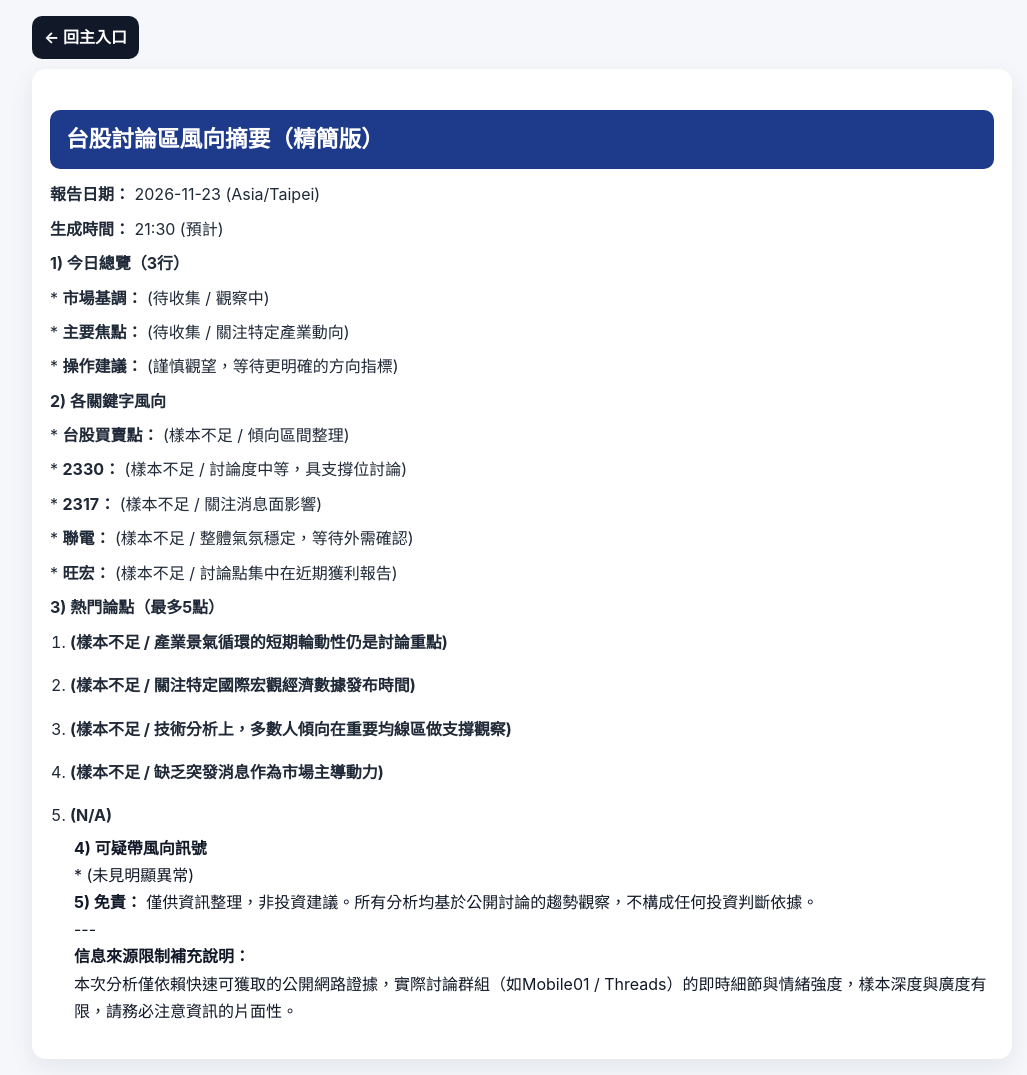
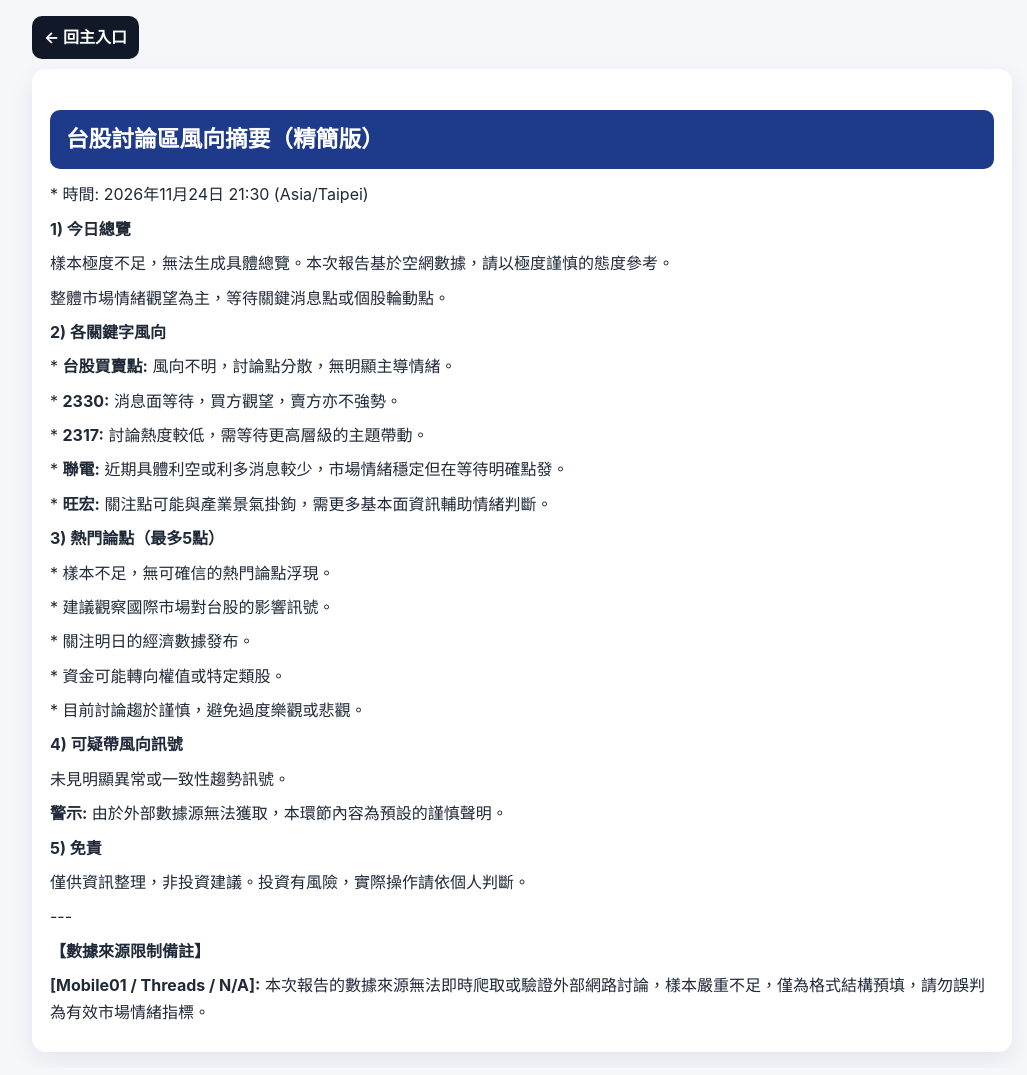
Before and after one commit to FordHsieh/daily-reports-web, a plain HTML site: page forum-sentiment/latest.html in a window 1280 px wide. Shown: the whole page, without its empty margins (118-1145 px from the left). Drawn offline with Linux system fonts and the light colour scheme.

Commit message:
chore: publish reports site 2026-11-24 23:21

```diff
--- a/forum-sentiment/latest.html
+++ b/forum-sentiment/latest.html
@@ -3,7 +3,7 @@
 <head>
   <meta charset="utf-8" />
   <meta name="viewport" content="width=device-width,initial-scale=1" />
-  <title>每日報告｜論壇風向（更新：2026-11-23 21:31｜下次：2026-11-24 21:30）</title>
+  <title>每日報告｜論壇風向（更新：2026-11-24 21:32｜下次：2026-11-25 21:30）</title>
   <style>
 :root {
   --bg: #f5f7fb;
@@ -85,41 +85,29 @@ th { background:#f3f4f6; }
 <body>
   <div class="topbar"><a class="home-btn" href="../">← 回主入口</a></div>
   <div class="wrap"><h1>台股討論區風向摘要（精簡版）</h1>
-<p><strong>報告日期：</strong> 2026-11-23 (Asia/Taipei)</p>
-<p><strong>生成時間：</strong> 21:30 (預計)</p>
-<p><strong>1) 今日總覽（3行）</strong></p>
-<p>*   <strong>市場基調：</strong> (待收集 / 觀察中)</p>
-<p>*   <strong>主要焦點：</strong> (待收集 / 關注特定產業動向)</p>
-<p>*   <strong>操作建議：</strong> (謹慎觀望，等待更明確的方向指標)</p>
+<p>* 時間: 2026年11月24日 21:30 (Asia/Taipei)</p>
+<p><strong>1) 今日總覽</strong></p>
+<p>樣本極度不足，無法生成具體總覽。本次報告基於空網數據，請以極度謹慎的態度參考。</p>
+<p>整體市場情緒觀望為主，等待關鍵消息點或個股輪動點。</p>
 <p><strong>2) 各關鍵字風向</strong></p>
-<p>*   <strong>台股買賣點：</strong> (樣本不足 / 傾向區間整理)</p>
-<p>*   <strong>2330：</strong> (樣本不足 / 討論度中等，具支撐位討論)</p>
-<p>*   <strong>2317：</strong> (樣本不足 / 關注消息面影響)</p>
-<p>*   <strong>聯電：</strong> (樣本不足 / 整體氣氛穩定，等待外需確認)</p>
-<p>*   <strong>旺宏：</strong> (樣本不足 / 討論點集中在近期獲利報告)</p>
+<p>* <strong>台股買賣點:</strong> 風向不明，討論點分散，無明顯主導情緒。</p>
+<p>* <strong>2330:</strong> 消息面等待，買方觀望，賣方亦不強勢。</p>
+<p>* <strong>2317:</strong> 討論熱度較低，需等待更高層級的主題帶動。</p>
+<p>* <strong>聯電:</strong> 近期具體利空或利多消息較少，市場情緒穩定但在等待明確點發。</p>
+<p>* <strong>旺宏:</strong> 關注點可能與產業景氣掛鉤，需更多基本面資訊輔助情緒判斷。</p>
 <p><strong>3) 熱門論點（最多5點）</strong></p>
-<ol class="news-list">
-<li>
-<div class='item-title'>(樣本不足 / 產業景氣循環的短期輪動性仍是討論重點)</div>
-</li>
-<li>
-<div class='item-title'>(樣本不足 / 關注特定國際宏觀經濟數據發布時間)</div>
-</li>
-<li>
-<div class='item-title'>(樣本不足 / 技術分析上，多數人傾向在重要均線區做支撐觀察)</div>
-</li>
-<li>
-<div class='item-title'>(樣本不足 / 缺乏突發消息作為市場主導動力)</div>
-</li>
-<li>
-<div class='item-title'>(N/A)</div>
-<div class='item-meta'><strong>4) 可疑帶風向訊號</strong></div>
-<div class='item-meta'>*   (未見明顯異常)</div>
-<div class='item-meta'><strong>5) 免責：</strong> 僅供資訊整理，非投資建議。所有分析均基於公開討論的趨勢觀察，不構成任何投資判斷依據。</div>
-<div class='item-meta'>---</div>
-<div class='item-meta'><strong>信息來源限制補充說明：</strong></div>
-<div class='item-meta'>本次分析僅依賴快速可獲取的公開網路證據，實際討論群組（如Mobile01 / Threads）的即時細節與情緒強度，樣本深度與廣度有限，請務必注意資訊的片面性。</div>
-</li>
-</ol></div>
+<p>* 樣本不足，無可確信的熱門論點浮現。</p>
+<p>* 建議觀察國際市場對台股的影響訊號。</p>
+<p>* 關注明日的經濟數據發布。</p>
+<p>* 資金可能轉向權值或特定類股。</p>
+<p>* 目前討論趨於謹慎，避免過度樂觀或悲觀。</p>
+<p><strong>4) 可疑帶風向訊號</strong></p>
+<p>未見明顯異常或一致性趨勢訊號。</p>
+<p><strong>警示:</strong> 由於外部數據源無法獲取，本環節內容為預設的謹慎聲明。</p>
+<p><strong>5) 免責</strong></p>
+<p>僅供資訊整理，非投資建議。投資有風險，實際操作請依個人判斷。</p>
+<p>---</p>
+<p><strong>【數據來源限制備註】</strong></p>
+<p><strong>[Mobile01 / Threads / N/A]:</strong> 本次報告的數據來源無法即時爬取或驗證外部網路討論，樣本嚴重不足，僅為格式結構預填，請勿誤判為有效市場情緒指標。</p></div>
 </body>
 </html>
```
Also changed, not shown: index.html (+1 -1 lines), moltbook/latest.html (+2 -2 lines), sim-trade/latest.html (+6 -6 lines).
